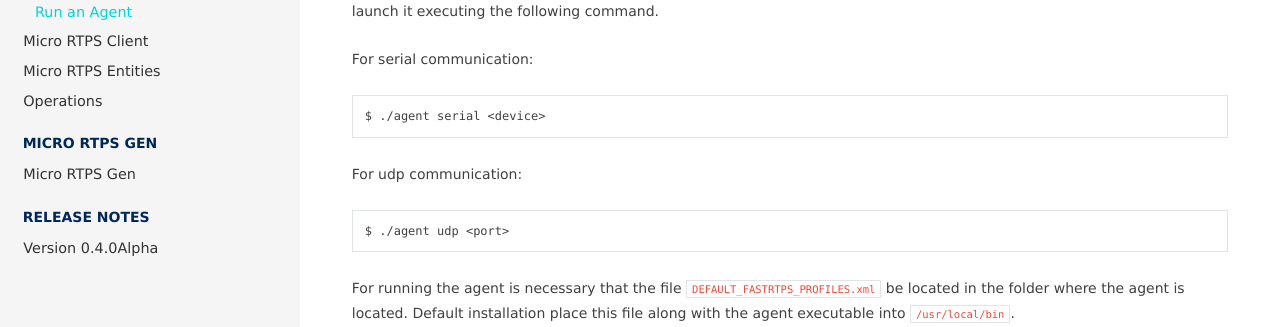
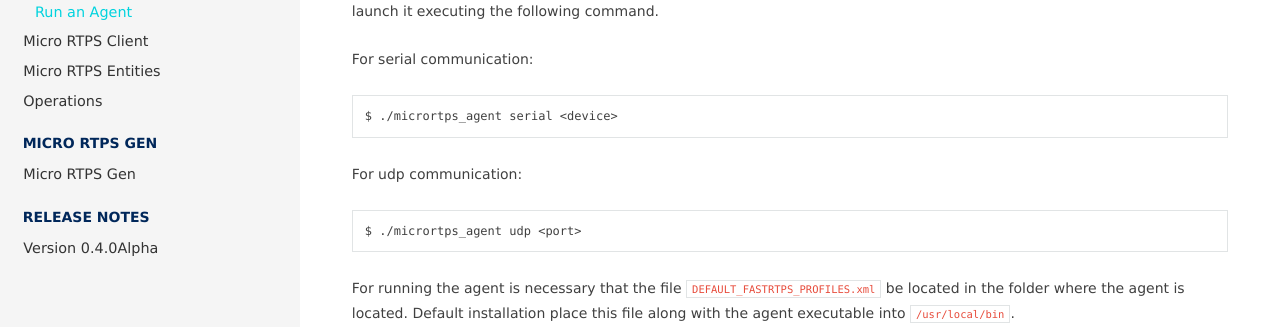
Before and after one commit to eProsima/Micro-XRCE-DDS-docs, a Sphinx documentation site: the page built from docs/agent.rst, in a window 1280 px wide and 975 px high. Shown: the part 462-789 px from the top of the window. Built offline with Sphinx 7.4.7 and the Read the Docs theme 2.0.0, drawn with Linux system fonts in a browser that asks for light colours.

Commit message:
Refs 2832. Executable name from agent to micrortps_agent.

```diff
--- a/docs/agent.rst
+++ b/docs/agent.rst
@@ -20,11 +20,11 @@
 
 For serial communication: ::
 
-    $ ./agent serial <device>
+    $ ./micrortps_agent serial <device>
 
 For udp communication: ::
 
-    $ ./agent udp <port>
+    $ ./micrortps_agent udp <port>
 
 For running the agent is necessary that the file ``DEFAULT_FASTRTPS_PROFILES.xml`` be located in the folder where the
 agent is located. Default installation place this file along with the agent executable into ``/usr/local/bin``.
--- a/docs/installation.rst
+++ b/docs/installation.rst
@@ -45,7 +45,7 @@
     > cmake -G "Visual Studio 14 2015 Win64" -DTHIRDPARTY=ON ..
     > cmake --build . --target install
 
-Now you have the program `agent` installed in your system. Before running it, you need to add ``/usr/local/lib`` to the dynamic loader-linker directories. ::
+Now you have the program `micrortps_agent` installed in your system. Before running it, you need to add ``/usr/local/lib`` to the dynamic loader-linker directories. ::
 
     sudo ldconfig /usr/local/lib/
 
--- a/docs/quickstart.rst
+++ b/docs/quickstart.rst
@@ -13,7 +13,7 @@
 First of all, we will start a *Micro RTPS Agent*. For this example, the client - agent communication will be done through UDP
 (currently, there is two modes: UDP and serial): ::
 
-    $ cd /usr/local/bin && agent udp 127.0.0.1 2018
+    $ cd /usr/local/bin && micrortps_agent udp 127.0.0.1 2018
 
 Along with the *Agent*, the *PublishHelloWorldClient* example provided in the source code is launched.
 This *Client* example will publish in the DDS World the HelloWorld topic. ::
```
